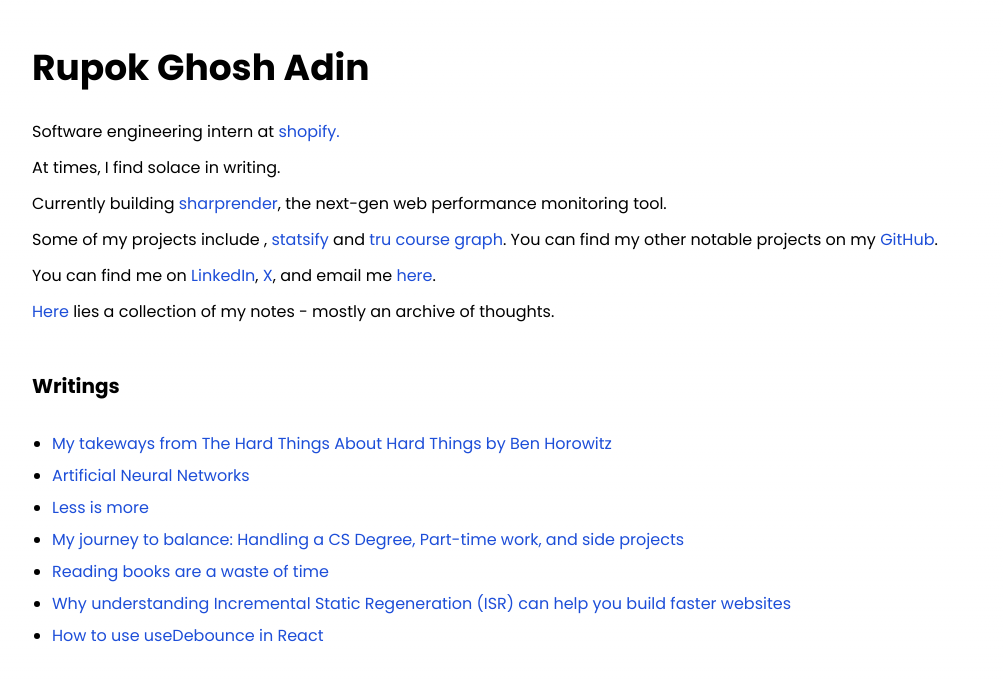
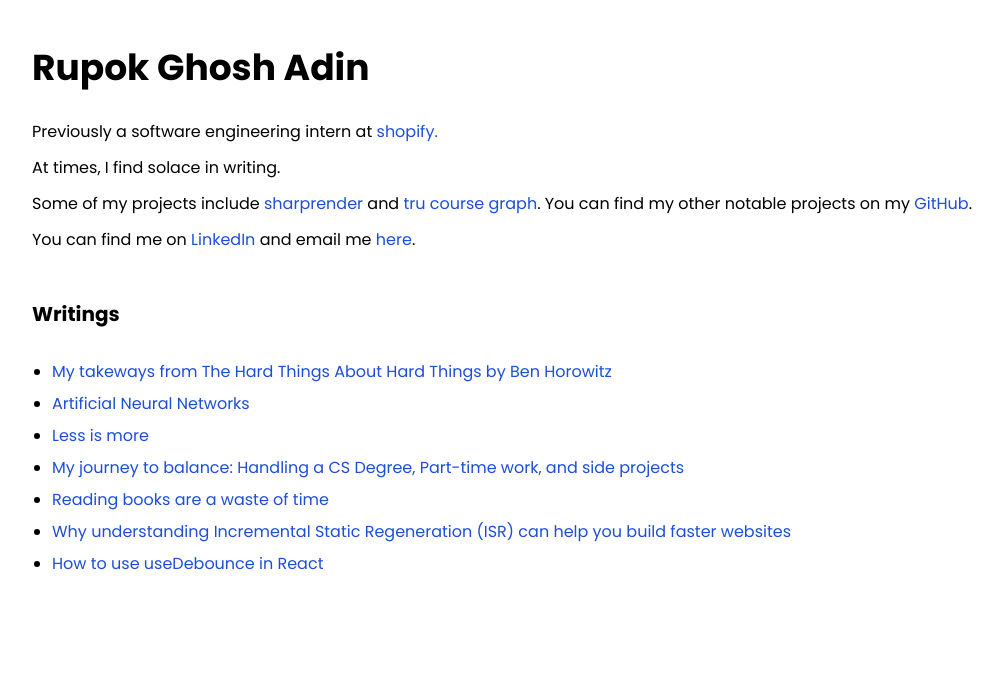
Before and after one commit to rupokghosh/rupokghosh.com, a Next.js app: page / in a window 1280 px wide. Shown: the top 680 px of the page, without its empty margins (160-1163 px from the left). Built offline with nearby package versions, Linux system fonts and the light colour scheme.

Commit message:
copy changes in index

```diff
--- a/src/app/page.tsx
+++ b/src/app/page.tsx
@@ -11,7 +11,7 @@ export default function Home() {
       <h1 className="text-4xl my-8 font-bold">Rupok Ghosh Adin</h1>
       <div className="paragraphs flex flex-col gap-3">
         <p>
-          Software engineering intern at{" "}
+          Previously a software engineering intern at{" "}
           <span>
             <Link href="https://www.shopify.com/ca" className={linkClassName}>
               shopify.
@@ -20,25 +20,13 @@ export default function Home() {
         </p>
         <p>At times, I find solace in writing. </p>
         <p>
-          Currently building
+          Some of my projects include {" "}
           <Link
             href="https://www.sharp-render.com/"
             target="_blank"
             className={linkClassName}
           >
-            {" "}
             sharprender
-          </Link>
-          , the next-gen web performance monitoring tool.
-        </p>
-        <p>
-          Some of my projects include ,{" "}
-          <Link
-            href="https://spotistats-chi.vercel.app"
-            target="_blank"
-            className={linkClassName}
-          >
-            statsify
           </Link>{" "}
           and{" "}
           <Link
@@ -68,30 +56,11 @@ export default function Home() {
             {" "}
             LinkedIn
           </Link>
-          ,
-          <Link
-            href="https://twitter.com/rupokghosh291"
-            target="_blank"
-            className={linkClassName}
-          >
-            {" "}
-            X
-          </Link>
-          , and email me{" "}
+          {" "}and email me{" "}
           <a href="mailto:rupokghosh291@gmail.com" className={linkClassName}>
             here
           </a>
           .
-        </p>
-        <p>
-          <Link
-            href="https://www.notion.so/rupokghosh/Notes-732320205a2b4a5bb3cabb2b62432236"
-            target="_blank"
-            className={linkClassName}
-          >
-            Here
-          </Link>{" "}
-          lies a collection of my notes - mostly an archive of thoughts.
         </p>
       </div>
       <div className="blogs my-12">
```
